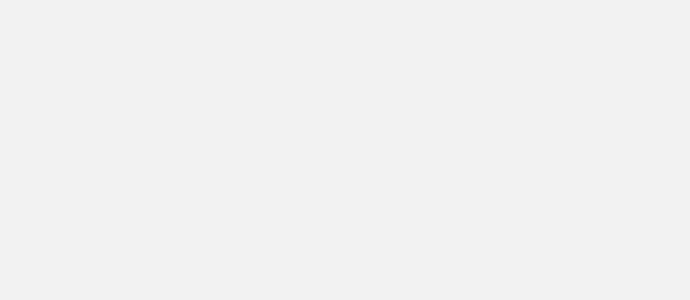
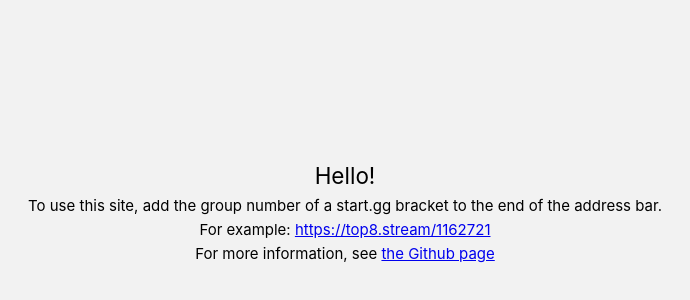
Before and after one commit to jakobkg/top8.stream, a Vue app: page / in a window 1280 px wide. Shown: the part 188-488 px from the top of the page, without its empty margins (295-985 px from the left). Built offline with nearby package versions, Linux system fonts and the light colour scheme.

Commit message:
🥅 Improve error handling, add plain welcome page

```diff
--- a/index.html
+++ b/index.html
@@ -4,7 +4,7 @@
     <meta charset="UTF-8" />
     <link rel="icon" href="/favicon.ico" />
     <meta name="viewport" content="width=device-width, initial-scale=1.0" />
-    <title>Bracket</title>
+    <title>top8.stream</title>
   </head>
   <body>
     <div id="app"></div>
--- a/src/App.vue
+++ b/src/App.vue
@@ -11,14 +11,15 @@ let winners = ref(new Array<BracketRound>());
 let losers = ref(new Array<BracketRound>());
 let grands = ref(new Array<BracketRound>());
 
-const phaseId = readPhaseFromUrl();
+let message = ref("");
+
+const groupId = readPhaseFromUrl();
 
 const config: Config = readConfig();
 
-if (phaseId !== -1) {
-  fetchPhase(phaseId)
+if (groupId !== -1) {
+  fetchPhase(groupId)
     .then((response) => {
-      try {
       const bracket = bracketAdapter(response.data.phaseGroup);
 
       switch (bracket.type) {
@@ -44,17 +45,21 @@ if (phaseId !== -1) {
         case "ROUND_ROBIN":
           winners.value = bracket.rounds;
       }
-
-      } catch (error) {
-        console.warn("uh oh");
-        console.warn(error)
-      }
+    }).catch(reason => {
+      message.value = (reason as Error).message;
     });
 }
 </script>
 
 <template>
-  <div class="bracket">
+  <div v-if="groupId === -1" style="text-align: center;">
+    <h2>Hello!</h2> To use this site, add the group number of a start.gg bracket to the end of the address bar.
+    <br />
+    For example: <a href="https://top8.stream/1162721">https://top8.stream/1162721</a>
+    <br />
+    For more information, see <a href="https://github.com/jakobkg/top8.stream">the Github page</a>
+  </div>
+  <div v-else-if="message.length === 0" class="bracket">
     <div class="winners bracketstage" style="grid-row: 1; grid-column: 1;">
       <Round v-for="round in winners" :round="round" :show-round-name="config.showRoundNames" v-bind:key="round.name" />
     </div>
@@ -65,6 +70,9 @@ if (phaseId !== -1) {
       <Round v-for="round in grands" :round="round" :show-round-name="config.showRoundNames" v-bind:key="round.name" />
     </div>
   </div>
+  <div v-else>
+    {{ message }}
+  </div>
 </template>
 
 <style>
@@ -74,6 +82,7 @@ if (phaseId !== -1) {
   background-color: var(--bracket-background);
   border-radius: 15px;
   display: grid;
+  user-select: none;
 }
 
 .bracketstage {
--- a/src/assets/base.css
+++ b/src/assets/base.css
@@ -51,6 +51,7 @@ body {
   position: absolute;
   display: block;
   overflow: visible;
+  pointer-events: none;
 }
 
 #connector>line {
--- a/src/components/SetComponent.vue
+++ b/src/components/SetComponent.vue
@@ -78,7 +78,6 @@ onMounted(() => {
 .set-container {
     display: flex;
     flex-direction: column;
-    user-select: none;
     margin: auto;
 }
 
--- a/src/methods/bracketAdapter.ts
+++ b/src/methods/bracketAdapter.ts
@@ -10,7 +10,7 @@ export function bracketAdapter(data: Group): Bracket | never {
 
     // If there are no sets, return an empty array without doing all the other stuff
     if (!group.sets) {
-        throw new Error("No sets in group");
+        throw new Error("There are no sets in this group");
     }
 
     // Sort the sets by round
@@ -61,7 +61,7 @@ export function bracketAdapter(data: Group): Bracket | never {
         case "ROUND_ROBIN":
             return handleRoundRobin(rounds);
         default:
-            throw new Error(`Unknown or unhandled bracket type ${data.bracketType}`);
+            throw new Error(`Unknown bracket type ${data.bracketType}`);
     }
 }
 
--- a/src/methods/fetchPhase.ts
+++ b/src/methods/fetchPhase.ts
@@ -1,4 +1,4 @@
-export async function fetchPhase(groupId: number): Promise<GroupResponse> {
+export async function fetchPhase(groupId: number): Promise<GroupResponse | never> {
 
   const startgg_data: GroupResponse = await fetch("https://startgg-api-proxy.jakobkg.workers.dev/", {
     method: "POST",
@@ -11,7 +11,11 @@ export async function fetchPhase(groupId: number): Promise<GroupResponse> {
     })
   }).then(
     async response => {
-      return await response.json();
+      if (response.ok) {
+        return await response.json();
+      } else {
+        throw new Error(`Got bad response from start.gg: ${response}`)
+      }
     }
   );
 
```
Lines whose indentation alone changed are shown as unchanged.
